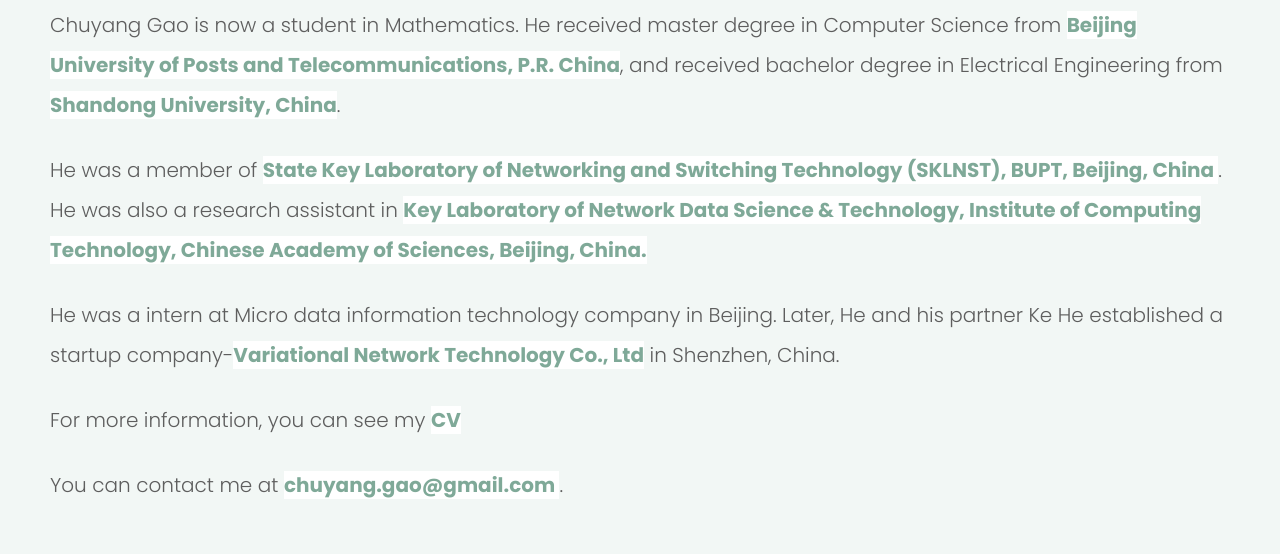
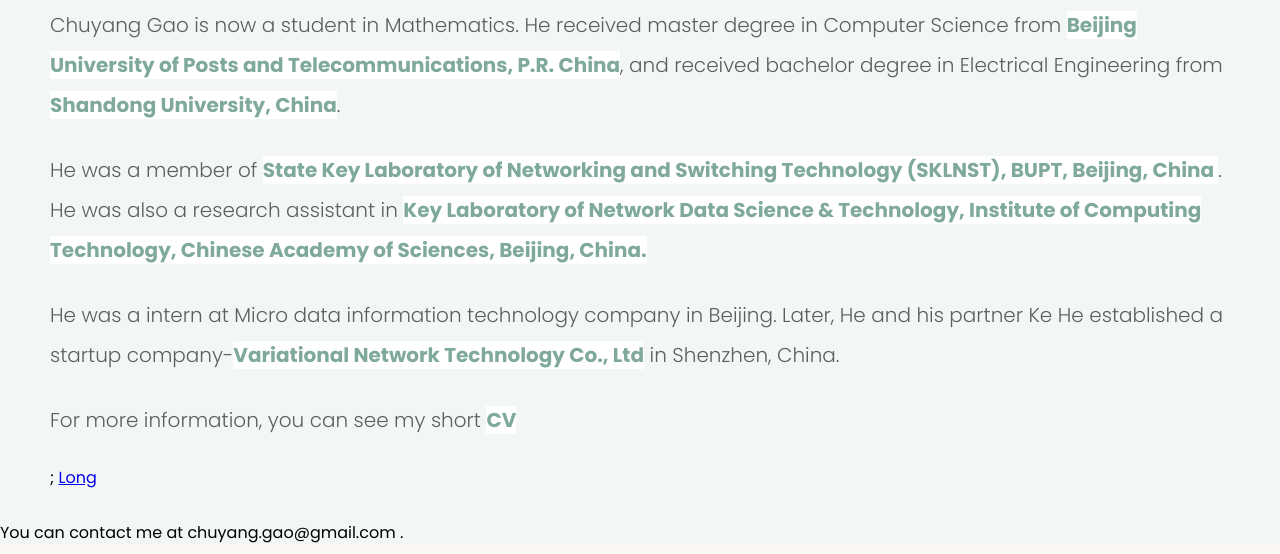
Before and after one commit to jingtiangao/jingtiangao.github.io, a plain HTML site: page index.html in a window 1280 px wide. Shown: the part 103-657 px from the top of the page. Drawn offline with Linux system fonts and the light colour scheme.

Commit message:
Update index.html

```diff
--- a/index.html
+++ b/index.html
@@ -21,7 +21,7 @@
 
 
 
-		<div class="text">For more information, you can see my <a href="./personal/CV2021.pdf" target="_blank">CV</a></div>
+		<div class="text">For more information, you can see my short <a href="./personal/CV2026short.pdf" target="_blank">CV</a></div>;  <a href="./personal/CV2026long.pdf" target="_blank">Long</a></div>
 		<div class="text">You can contact me at <a  target="_blank">chuyang.gao@gmail.com </a>.</div>
 	</div>
 
```
